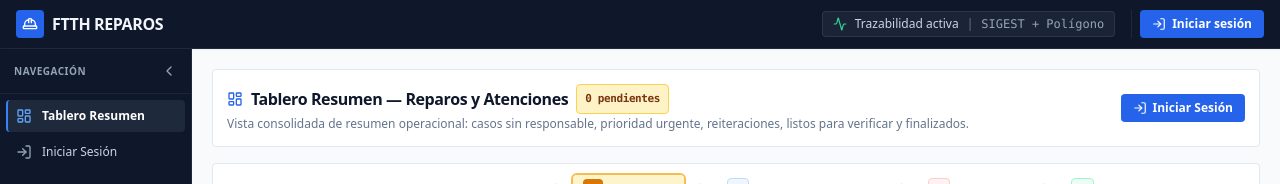
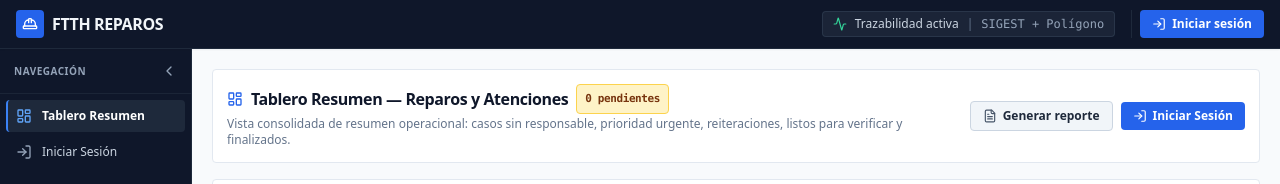
Before and after one commit to darador/Reparos, a Next.js app: page / in a window 1280 px wide. Shown: the top 184 px of the page. Built offline with nearby package versions, Linux system fonts and the light colour scheme; no server answers; the database is empty.

Commit message:
feat: add Generar reporte button and modal to Tablero Resumen

```diff
--- a/src/app/page.tsx
+++ b/src/app/page.tsx
@@ -1,12 +1,14 @@
 'use client';
 
 import { RepairFilters } from "@/components/repairs/RepairFilters";
+import { RepairReportModal } from "@/components/repairs/RepairReportModal";
 import { RepairTable } from "@/components/repairs/RepairTable";
 import { LoadingState } from "@/components/shared/LoadingState";
 import { MetricFilterKey, MetricStrip } from "@/components/shared/MetricStrip";
+import { getStoredAuthUser } from "@/lib/auth";
 import { repository } from "@/lib/store/repository";
 import { DashboardMetrics, Repair } from "@/lib/types/database";
-import { AlertCircle, AlertTriangle, CheckCircle2, LayoutDashboard, LogIn, UserX, Wrench } from "lucide-react";
+import { AlertCircle, AlertTriangle, CheckCircle2, FileText, LayoutDashboard, LogIn, UserX, Wrench } from "lucide-react";
 import Link from "next/link";
 import { useEffect, useState } from "react";
 
@@ -31,6 +33,8 @@ export default function TableroResumenRootPage() {
     finalizedRepairs: 0
   });
   const [isLoading, setIsLoading] = useState(!repository.isLoaded);
+  const [isAuthenticated, setIsAuthenticated] = useState<boolean>(false);
+  const [isReportOpen, setIsReportOpen] = useState<boolean>(false);
 
   // Filter state
   const [search, setSearch] = useState('');
@@ -42,6 +46,10 @@ export default function TableroResumenRootPage() {
   const [distrito, setDistrito] = useState('all');
   const [central, setCentral] = useState('all');
   const [onlyReiterated, setOnlyReiterated] = useState(false);
+
+  useEffect(() => {
+    setIsAuthenticated(!!getStoredAuthUser());
+  }, []);
 
   const resetFilters = () => {
     setSearch('');
@@ -119,6 +127,42 @@ export default function TableroResumenRootPage() {
     init();
   }, [activeTab, search, statusId, responsibleId, solicitante, priority, typeId, distrito, central, onlyReiterated]);
 
+  const getActiveFiltersList = () => {
+    const active: string[] = [];
+    if (search.trim()) active.push(`Búsqueda: "${search.trim()}"`);
+    if (statusId !== 'all') {
+      const st = repository.getRepairStatuses().find(s => s.id === statusId);
+      if (st) active.push(`Estado: ${st.name}`);
+    }
+    if (responsibleId !== 'all') {
+      if (responsibleId.startsWith('sector:')) {
+        active.push(`Sector: ${responsibleId.replace('sector:', '')}`);
+      } else {
+        const resp = repository.getResponsibleParties().find(r => r.id === responsibleId);
+        if (resp) active.push(`Responsable: ${resp.name}`);
+      }
+    }
+    if (solicitante !== 'all') {
+      active.push(`Solicitante: ${solicitante}`);
+    }
+    if (priority !== 'all') active.push(`Prioridad: ${priority}`);
+    if (typeId !== 'all') {
+      const tp = repository.getRepairTypes().find(t => t.id === typeId);
+      if (tp) active.push(`Tipo: ${tp.name}`);
+    }
+    if (distrito !== 'all') active.push(`Distrito: ${distrito}`);
+    if (central !== 'all') active.push(`Central: ${central}`);
+    if (onlyReiterated) active.push(`Solo Reiterados`);
+    if (activeTab !== 'all') {
+      if (activeTab === 'unassigned') active.push(`Pestaña: Sin Responsable`);
+      if (activeTab === 'critical') active.push(`Pestaña: Urgentes`);
+      if (activeTab === 'reiterated') active.push(`Pestaña: Reiterados`);
+      if (activeTab === 'verification') active.push(`Pestaña: Para Verificar`);
+      if (activeTab === 'finalized') active.push(`Pestaña: Finalizados`);
+    }
+    return active;
+  };
+
   if (isLoading) {
     return (
       <LoadingState
@@ -145,7 +189,17 @@ export default function TableroResumenRootPage() {
           </p>
         </div>
 
-        <div className="shrink-0">
+        <div className="flex items-center gap-2 shrink-0">
+          <button
+            onClick={() => setIsReportOpen(true)}
+            className="inline-flex items-center gap-1.5 text-xs bg-slate-100 hover:bg-slate-200 text-slate-800 px-3 py-1.5 rounded font-semibold border border-slate-300 shadow-2xs transition-colors"
+            title="Generar vista previa y reporte en texto para copiar y pegar en mail / Outlook"
+          >
+            <FileText className="h-3.5 w-3.5 text-slate-600" />
+            <span>Generar reporte</span>
+          </button>
+
+          {!isAuthenticated && (
             <Link
               href="/login"
               className="inline-flex items-center gap-1.5 text-xs font-bold bg-blue-600 hover:bg-blue-700 text-white px-3 py-1.5 rounded shadow-xs transition-colors"
@@ -153,6 +207,7 @@ export default function TableroResumenRootPage() {
               <LogIn className="h-3.5 w-3.5" />
               <span>Iniciar Sesión</span>
             </Link>
+          )}
         </div>
       </div>
 
@@ -288,6 +343,13 @@ export default function TableroResumenRootPage() {
         onRefresh={loadData}
         hideActions={true}
       />
+
+      <RepairReportModal
+        isOpen={isReportOpen}
+        onClose={() => setIsReportOpen(false)}
+        repairs={repairs}
+        activeFilters={getActiveFiltersList()}
+      />
     </div>
   );
 }
```
Lines whose indentation alone changed are shown as unchanged.
